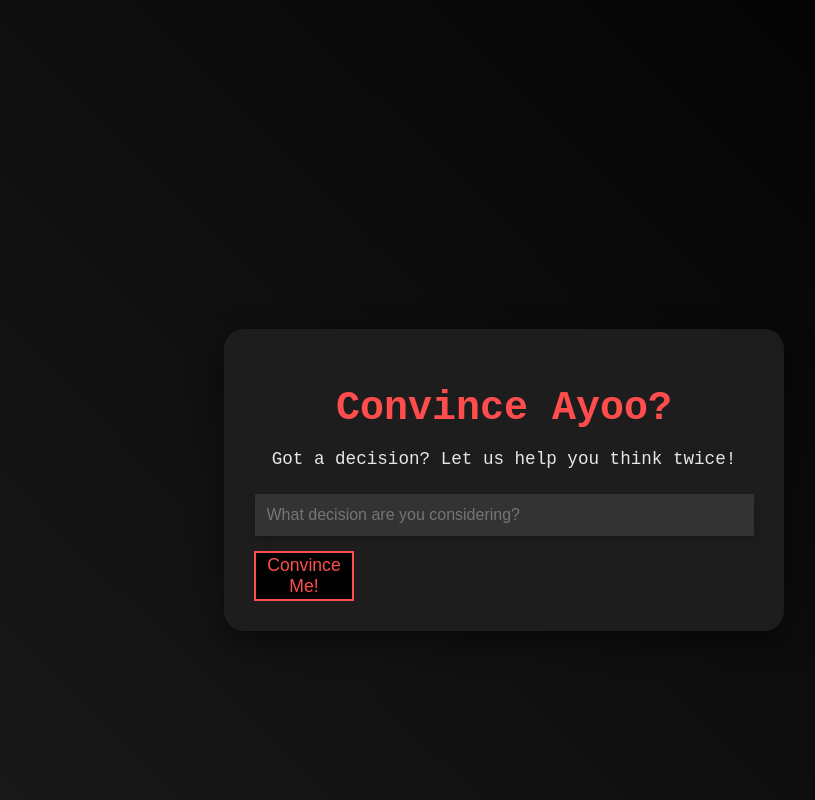
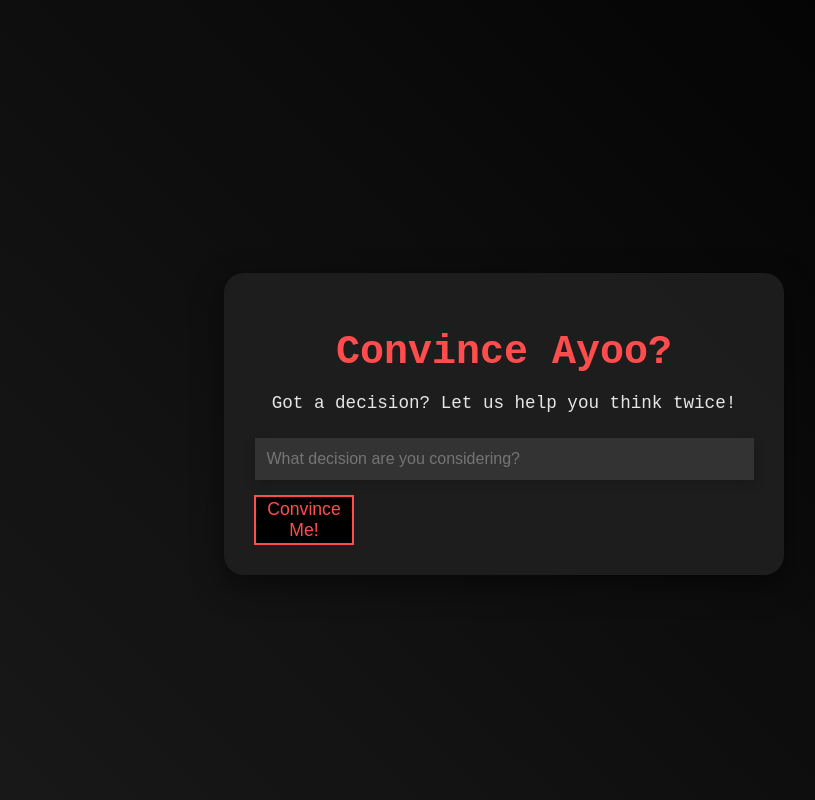
Before and after one commit to progprnv/ConvinceAyoo, a Flask app: page / in a window 1280 px wide. Shown: the whole page, without its empty margins (136-951 px from the left). Run offline with Flask 3, Linux system fonts and the light colour scheme.

Commit message:
Update style.css

```diff
--- a/static/style.css
+++ b/static/style.css
@@ -18,7 +18,7 @@
     background: rgba(30, 30, 30, 0.95);
     border-radius: 20px;
     box-shadow: 0 10px 30px rgba(0, 0, 0, 0.5);
-    margin-top: 10rem;
+    margin-top: 3rem;
 }
 
 h1 {
```
